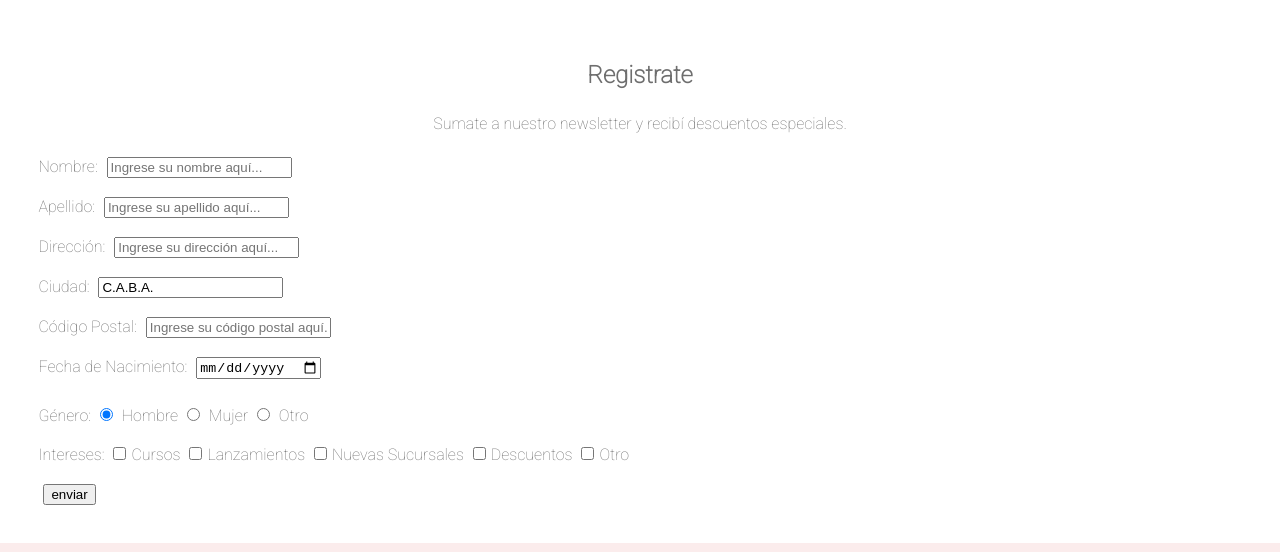
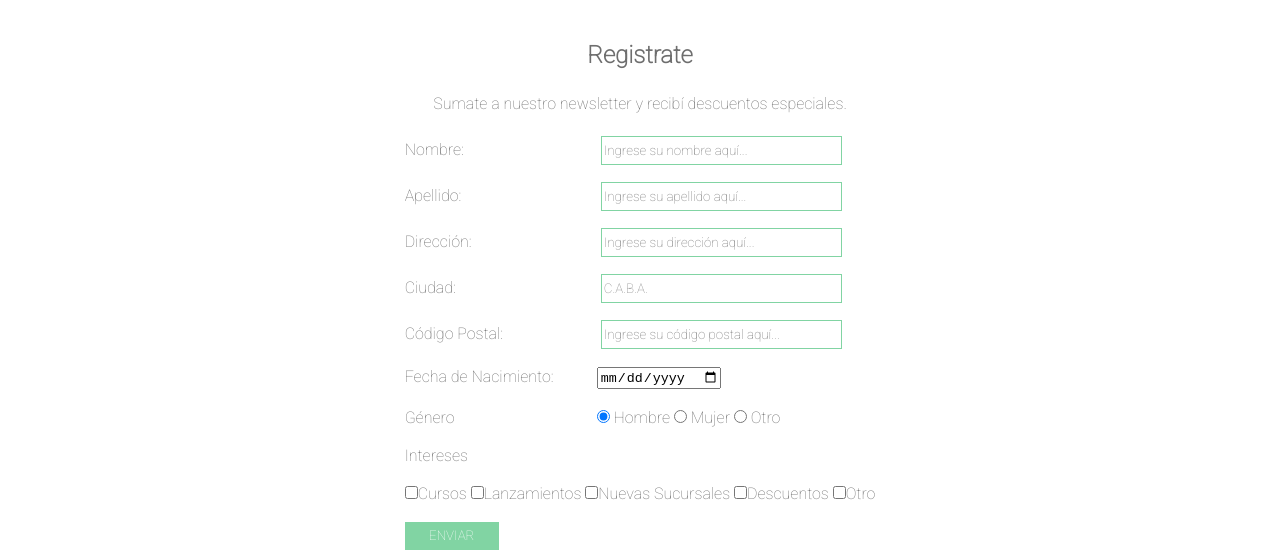
Before and after one commit to leslietumulty/TP1-Codo-a-Codo, a plain HTML site: page TP1/registro.html in a window 1280 px wide. Shown: the part 235-787 px from the top of the page. Drawn offline with Linux system fonts and the light colour scheme.

Commit message:
cambios form

```diff
--- a/TP1/CSS/main.css
+++ b/TP1/CSS/main.css
@@ -17,7 +17,7 @@ header {
 }
 
 #header-logo img {
-    height: 120px;
+    height: 100px;
     display: flex;
 
 }
@@ -111,13 +111,54 @@ table {
 
 }
 
+.form-contenedor {
+    display: flex;
+    justify-content: center;
+}
+
+form label {
+    width: 40%;
+    display: inline-block;
+}
+
+
 form p {
     margin-bottom: 20px;
+
 }
 
-form input {
+form input[type="text"] {
     margin-left: 5px;
     margin-right: 5px;
+    outline: 1px solid rgb(129, 212, 163);
+    border: none;
+    font-family: 'Roboto', sans-serif;
+    color: grey;
+    width: 50%;
+    height: 25px;
+}
+
+form input:focus {
+    background-color: rgb(129, 212, 163);
+    color: white;
+}
+
+form input[type="submit"] {
+    background-color: rgb(129, 212, 163);
+    color: white;
+    width: 20%;
+    height: auto;
+    padding: 0.5em;
+    font-family: 'Roboto', sans-serif;
+    border: none;
+    cursor: pointer;
+
+}
+
+form input[type="submit"]:hover {
+    background-color: rgb(89, 177, 126);
+    transform: scale(1.1);
+    font-weight: 700;
 }
 
 .sucursales iframe {
--- a/TP1/registro.html
+++ b/TP1/registro.html
@@ -28,7 +28,7 @@
     <menu>
         <h2 class="titulos">Registrate</h2>
         <p class="subtitulos">Sumate a nuestro newsletter y recibí descuentos especiales.</p>
-
+        <div class="form-contenedor">
             <form action="">
                 <label for="firstname">Nombre:</label> <input type="text" name="firstname"
                     placeholder="Ingrese su nombre aquí..."> <br><br>
@@ -41,21 +41,20 @@
                     placeholder="Ingrese su código postal aquí..."> <br><br>
                 <label for="birthdate">Fecha de Nacimiento:</label> <input type="date" name="birthdate"
                     placeholder="Ingrese su fecha de nacimiento aquí..."> <br><br>
-            <p>Género:
+                <label for="genero">Género</label>
                 <input type="radio" name="gender" value="hombre" checked> Hombre
                 <input type="radio" name="gender" value="mujer"> Mujer
-                <input type="radio" name="gender" value="otro"> Otro
-                <label for=""></label>
-            </p>
-            <p> Intereses:
+                <input type="radio" name="gender" value="otro"> Otro<br><br>
+
+                <label for="intereses">Intereses</label> <br><br>
                 <input type="checkbox" name="intereses" value="cursos">Cursos
                 <input type="checkbox" name="intereses" value="lanzamientos">Lanzamientos
                 <input type="checkbox" name="intereses" value="nuvas sucursales">Nuevas Sucursales
                 <input type="checkbox" name="intereses" value="descuentos">Descuentos
-                <input type="checkbox" name="intereses" value="otro">Otro
-            </p>
-            <input type="submit" value="enviar">
+                <input type="checkbox" name="intereses" value="otro">Otro<br><br>
+                <input type="submit" value="ENVIAR">
             </form>
+        </div>
     </menu>
     <footer>
         <div class="footer-social-media">
```
Lines whose indentation alone changed are shown as unchanged.
